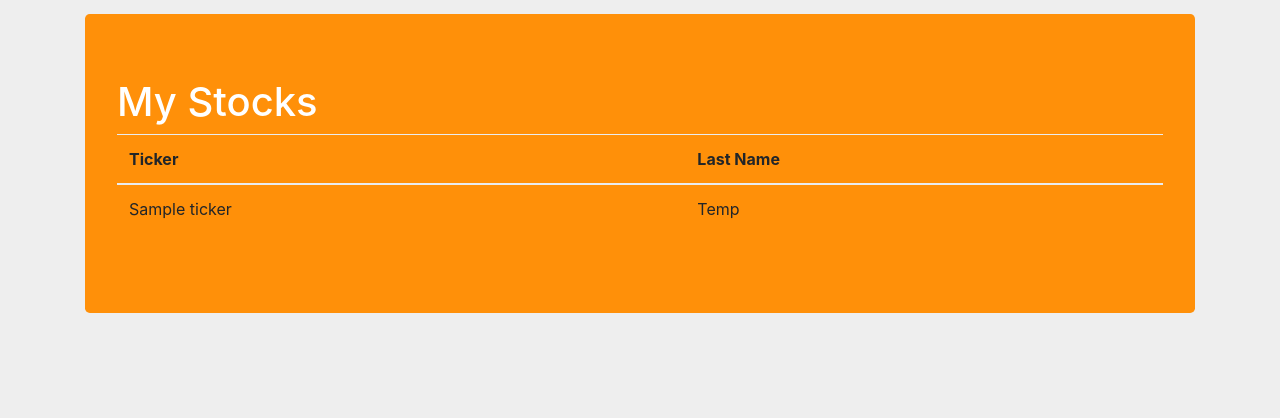
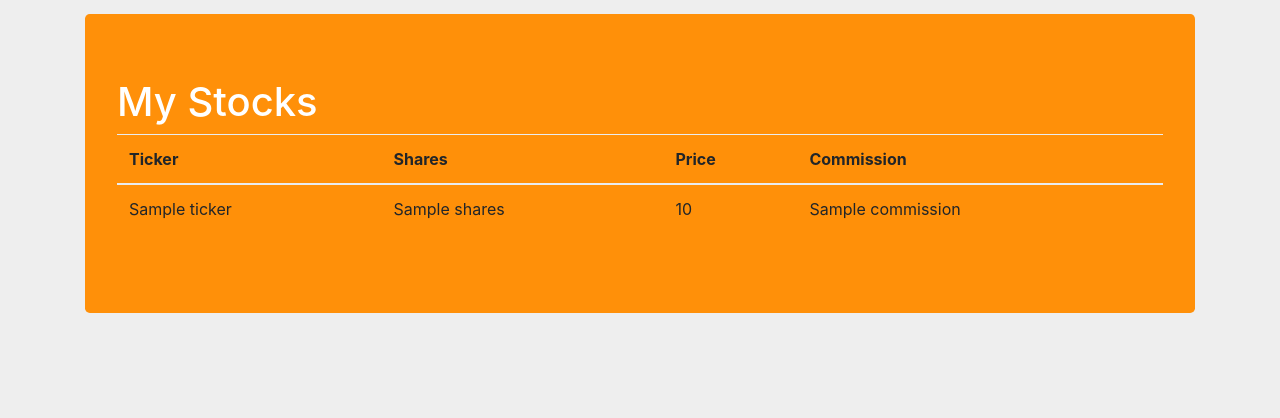
Before and after one commit to IrwinLi2014/ASE-marketgame, a Flask app: page /profile in a window 1280 px wide. Shown: the part 58-476 px from the top of the page. Run offline with Flask 2, Linux system fonts and the light colour scheme; the visitor is signed in with stand-in values (Sample User, id 1); a database or web service that is not in the repository returns one stand-in record (values such as "Sample title"); some libraries are stand-ins or nearby versions.

Commit message:
Stocks table display works

```diff
--- a/server.py
+++ b/server.py
@@ -60,11 +60,8 @@ def profile():
     users = mongo.db.users
     login_user = users.find_one({'name' : session['user']})
     print(login_user["stocks"])
-    tickers = [stock["ticker"] for stock in login_user["stocks"]]
-    shares = [stock["shares"] for stock in login_user["stocks"]]
-    prices = [stock["price"] for stock in login_user["stocks"]]
-    commissions = [stock["commission"] for stock in login_user["stocks"]]
-    return render_template("profile.html", tickers=tickers)
+    stocks = login_user["stocks"]
+    return render_template("profile.html", stocks=stocks)
 
 
 '''
--- a/templates/profile.html
+++ b/templates/profile.html
@@ -40,13 +40,19 @@
         		<table class="table">
         			<thead>
         				<th scope="col">Ticker</th>
-      					<th scope="col">Last Name</th>
+      					<th scope="col">Shares</th>
+                <th scope="col">Price</th>
+                <th scope="col">Commission</th>
         			</thead>
         			<tbody>
-        				{% for ticker in tickers %}
-            			<td>{{ticker}}</td>
-            			<td>Temp</td>
-            			{% endfor %}
+        				{% for stock in stocks %}
+                  <tr>
+              			<td>{{stock["ticker"]}}</td>
+              			<td>{{stock["shares"]}}</td>
+                    <td>{{stock["price"]}}</td>
+                    <td>{{stock["commission"]}}</td>
+                  </tr>
+          			{% endfor %}
         			</tbody>
         		</table>
             	<!--{% for ticker in tickers %}
```
